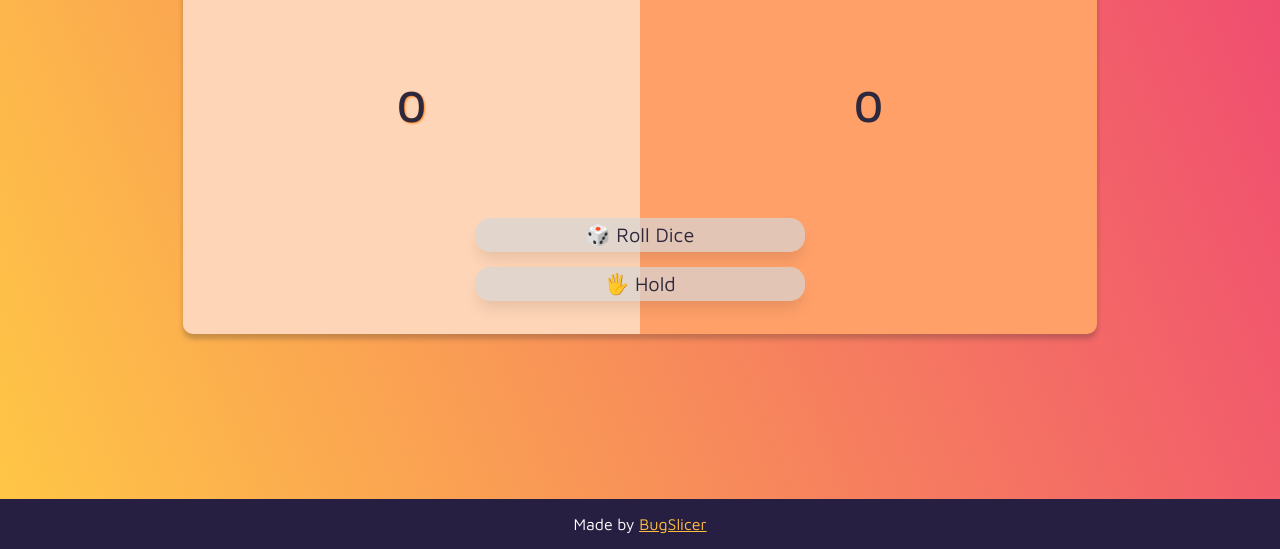
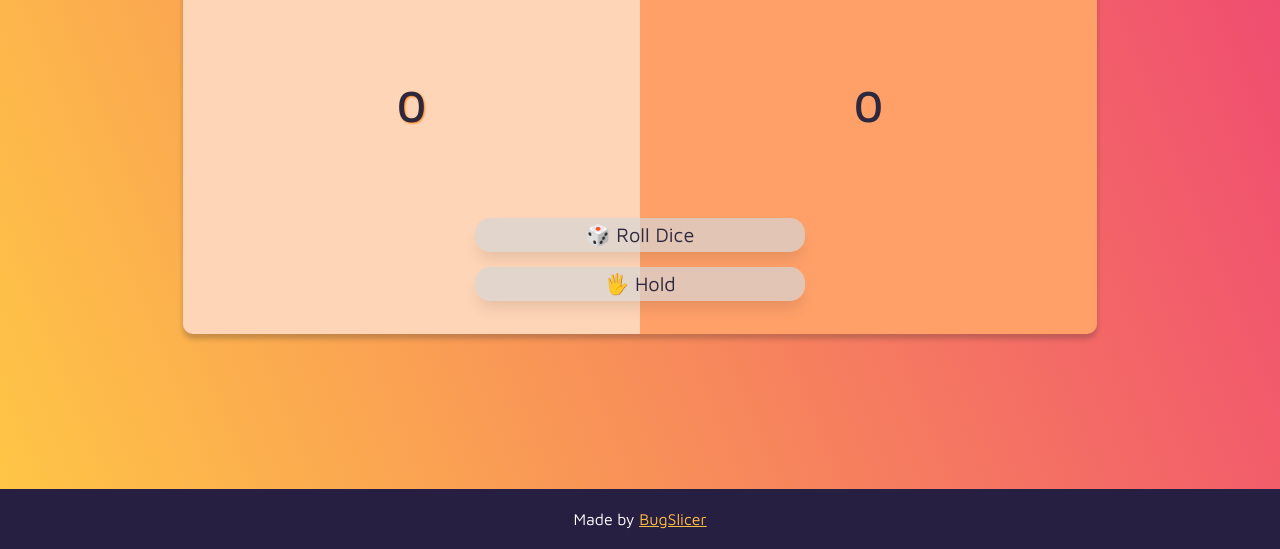
Before and after one commit to BugSlicer/DiceGame, a plain HTML site: page index.html in a window 1280 px wide. Shown: the part 251-800 px from the top of the page. Drawn offline with Linux system fonts and the light colour scheme.

Commit message:
Fix Footer position

```diff
--- a/src/css/style.css
+++ b/src/css/style.css
@@ -36,8 +36,10 @@
 
 /* Body styling -start */
 .container {
-    position: relative;
-    min-height: 100%;
+    display: flex;
+    flex-direction: column;
+    min-height: 100vh;
+    min-height: 100svh;
 }
 
 body {
@@ -47,10 +49,11 @@ body {
 }
 html,
 body {
-    height: 100%;
     margin: 0;
     padding: 0;
+    min-height: 100%;
 }
+
 /* Body styling - End */
 
 /* Header Styling - Start */
@@ -125,6 +128,7 @@ body {
     display: grid;
     grid-template-columns: repeat(7, 1fr);
     grid-template-rows: minmax(60px, 70px) repeat(3, minmax(150px, 40px));
+    margin-bottom: 50px;
 }
 
 .info-again-container {
@@ -260,17 +264,18 @@ body {
 footer {
     background-color: var(--header-bg-l);
     color: var(--font-col-l);
-
-    height: 50px;
+    height: 60px;
     display: flex;
     align-items: center;
     justify-content: center;
-    position: absolute;
-    bottom: 0;
     width: 100%;
+    margin-top: auto;
 }
+
 .footer-info {
     color: var(--font-col-l);
+    padding-top: 15px;
+    padding-bottom: 15px;
 }
 
 .footer-info > a:hover {
```
